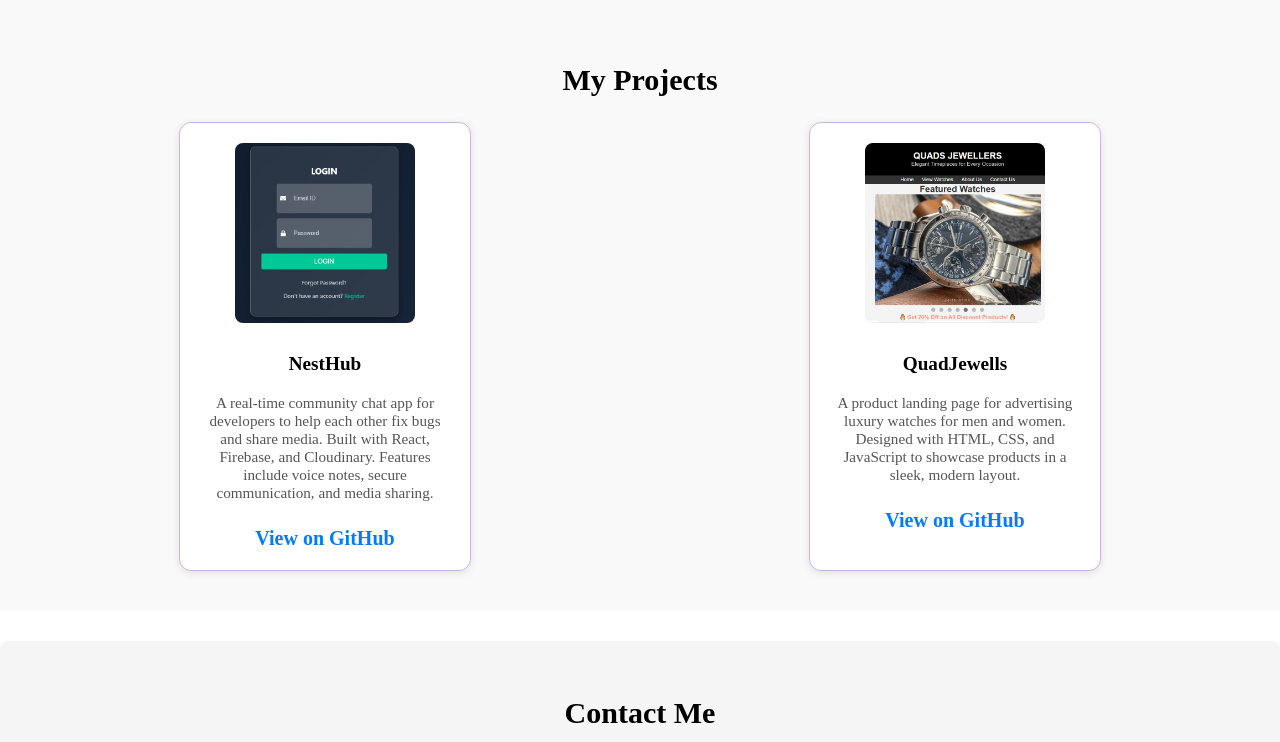
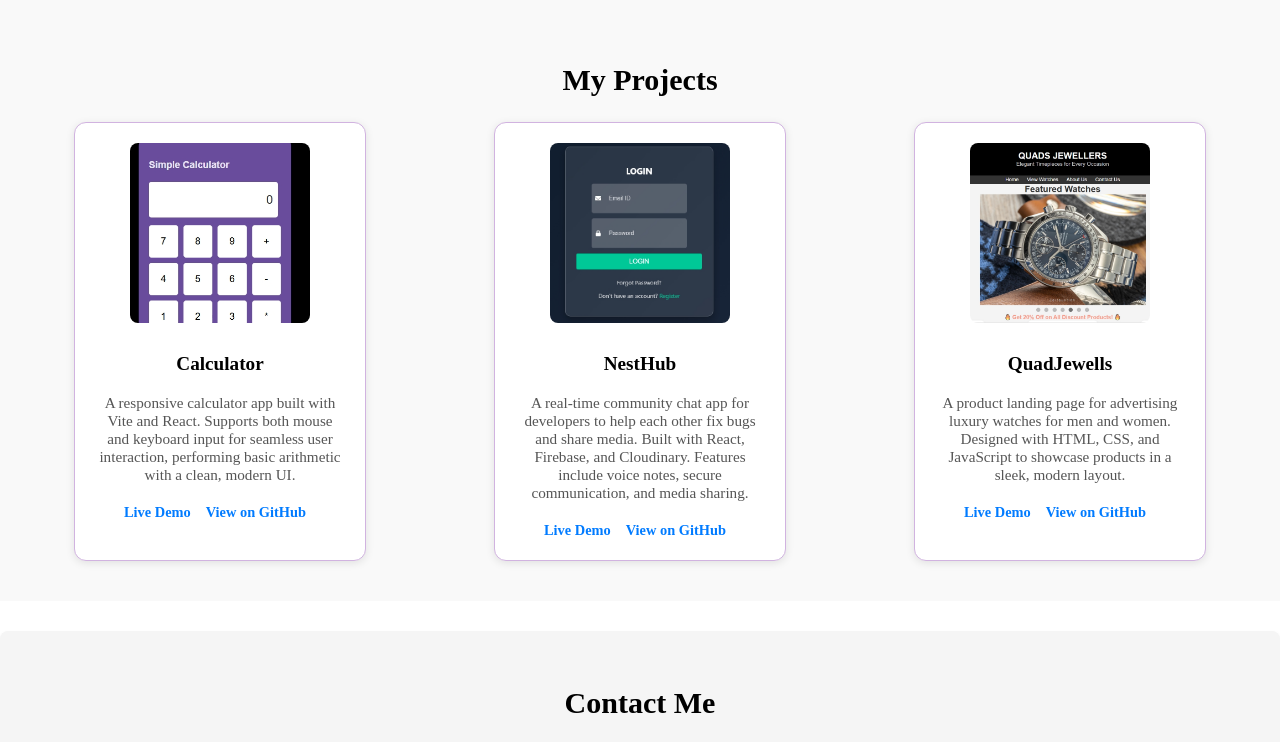
Before and after one commit to ZisandaNodali/MyPortfolio, a plain HTML site: page index.html in a window 1280 px wide. Shown: the part 1060-1802 px from the top of the page. Drawn offline with Linux system fonts and the light colour scheme.

Commit message:
Added a project.

```diff
--- a/index.html
+++ b/index.html
@@ -22,6 +22,7 @@
                 <li><a href="#about">About Me</a></li>
                 <li><a href="#skills">My Skills</a></li>
                 <li><a href="#projects">Projects</a></li>
+                <li><a href="#Certificate">Certificates</a></li>
                 <li><a href="#contact-me">Contact</a></li>
             </ul>
         </nav>
@@ -100,9 +101,18 @@
         <div class="projects-list">
 
             <div class="project-card">
+                <img src="Images/SimpleCalculator.png" alt="Calculator Project Screenshot">
+                <h3>Calculator</h3>
+                <p>A responsive calculator app built with Vite and React. Supports both mouse and keyboard input for seamless user interaction, performing basic arithmetic with a clean, modern UI.</p>
+                <a href="https://my-calculator-2025.netlify.app" target="_blank">Live Demo</a>
+                <a href="https://github.com/yourusername/calculator" target="_blank">View on GitHub</a>
+            </div>
+
+            <div class="project-card">
                 <img src="Images/NestHub.png" alt="NestHub Project Screenshot">
                 <h3>NestHub</h3>
                 <p>A real-time community chat app for developers to help each other fix bugs and share media. Built with React, Firebase, and Cloudinary. Features include voice notes, secure communication, and media sharing.</p>
+                <a href="https://aesthetic-frangipane-09091a.netlify.app" target="_blank">Live Demo</a>
                 <a href="https://github.com/yourusername/nesthub" target="_blank">View on GitHub</a>
             </div>
 
@@ -110,6 +120,7 @@
                 <img src="Images/QuadJewellers.png" alt="QuadJewells Project Screenshot">
                 <h3>QuadJewells</h3>
                 <p>A product landing page for advertising luxury watches for men and women. Designed with HTML, CSS, and JavaScript to showcase products in a sleek, modern layout.</p>
+                <a href="https://jolly-sopapillas-2589b1.netlify.app/" target="_blank">Live Demo</a>
                 <a href="https://github.com/yourusername/quadjewells" target="_blank">View on GitHub</a>
             </div>
         </div>
--- a/style.css
+++ b/style.css
@@ -275,10 +275,18 @@ header {
 
 .project-card a {
     display: inline-block;
-    margin-top: 10px;
+    margin-top: 5px;
+    margin-right: 10px;
     color: #007BFF;
     text-decoration: none;
     font-weight: bold;
+    font-size: 0.9rem;
+    transition: color 0.3s ease, transform 0.2s ease;
+}
+
+.project-card a:hover {
+    color: #0056b3; /* Slightly darker blue on hover */
+    transform: scale(1.05); /* Subtle zoom effect */
 }
 
 /* ===================== CONTACT ME FORM ===================== */
```
Also changed, not shown: Images/SimpleCalculator.png (added).
